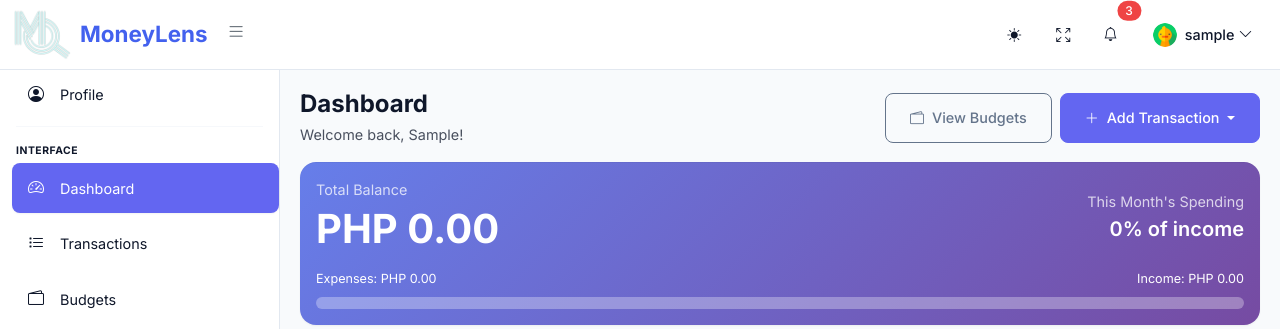
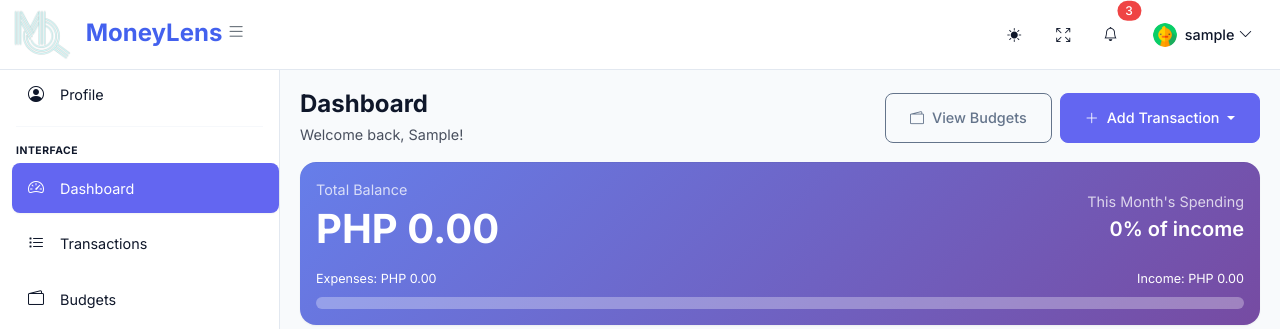
Before and after one commit to n3mo1101/cc6-expense-tracker, a Django app: page /dashboard/ in a window 1280 px wide. Shown: the top 329 px of the page. Run offline with Django 5.2, Linux system fonts and the light colour scheme; the visitor is signed in with stand-in values (Sample User, id 1); data that the repository does not hold is empty; some libraries are stand-ins or nearby versions.

Commit message:
Minor fixes

```diff
--- a/projectsite/static/css/base.css
+++ b/projectsite/static/css/base.css
@@ -15,7 +15,7 @@
     font-size: 1.4rem;
     color: var(--primary);
     padding-top: 0.5rem;
-    margin-left: -0.5rem;
+    /* margin-left: -0.5rem; */
 }
 
 [data-bs-theme="dark"] .brand-header {
--- a/projectsite/templates/base.html
+++ b/projectsite/templates/base.html
@@ -41,9 +41,9 @@
                     <!-- Logo/Brand -->
                     <a class="navbar-brand d-flex align-items-center" href="{% url 'home' %}">
                         <h1 class="h4 mb-0 fw-bold text-primary d-none d-sm-block" >
-                            <span class="fs-3 me-2"><img src="{% static 'img/logo.png' %}" style="max-width:60px;">
+                            <span class="fs-3 me-2 brand-header"><img src="{% static 'img/logo.png' %}" style="max-width:60px;">
+                                MoneyLens
                             </span>
-                            <h3 class="brand-header">MoneyLens</h3>
                         </h1>
                     </a>
 
--- a/projectsite/templates/dashboard.html
+++ b/projectsite/templates/dashboard.html
@@ -179,7 +179,7 @@
             <div class="card-header bg-transparent border-bottom">
                 <h5 class="card-title mb-0 fw-semibold">Spending by Category</h5>
             </div>
-            <div class="card-body">
+            <div class="card-body" style="max-height: 330px; overflow-y: auto;">
                 <div style="height: 180px; position: relative;">
                     <canvas id="categoryChart"></canvas>
                 </div>
```
